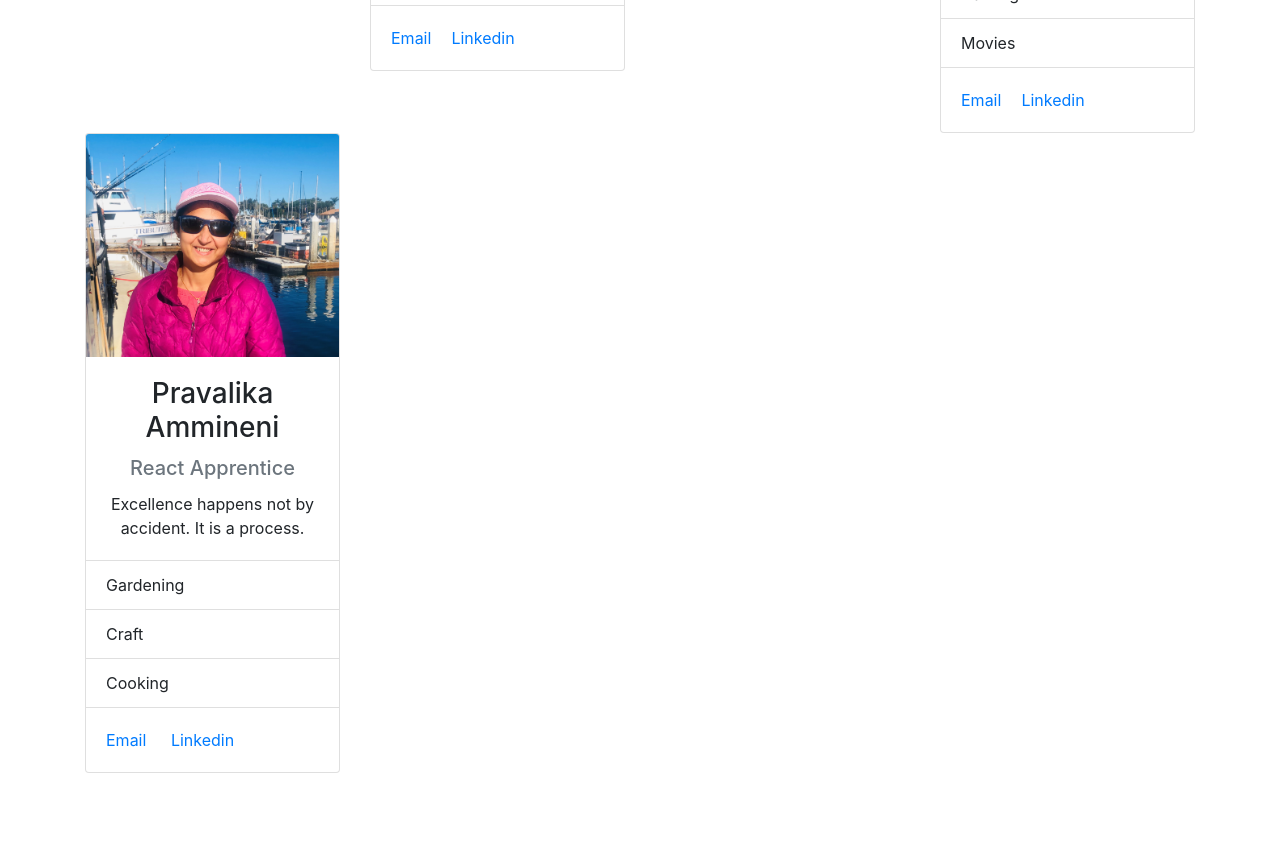
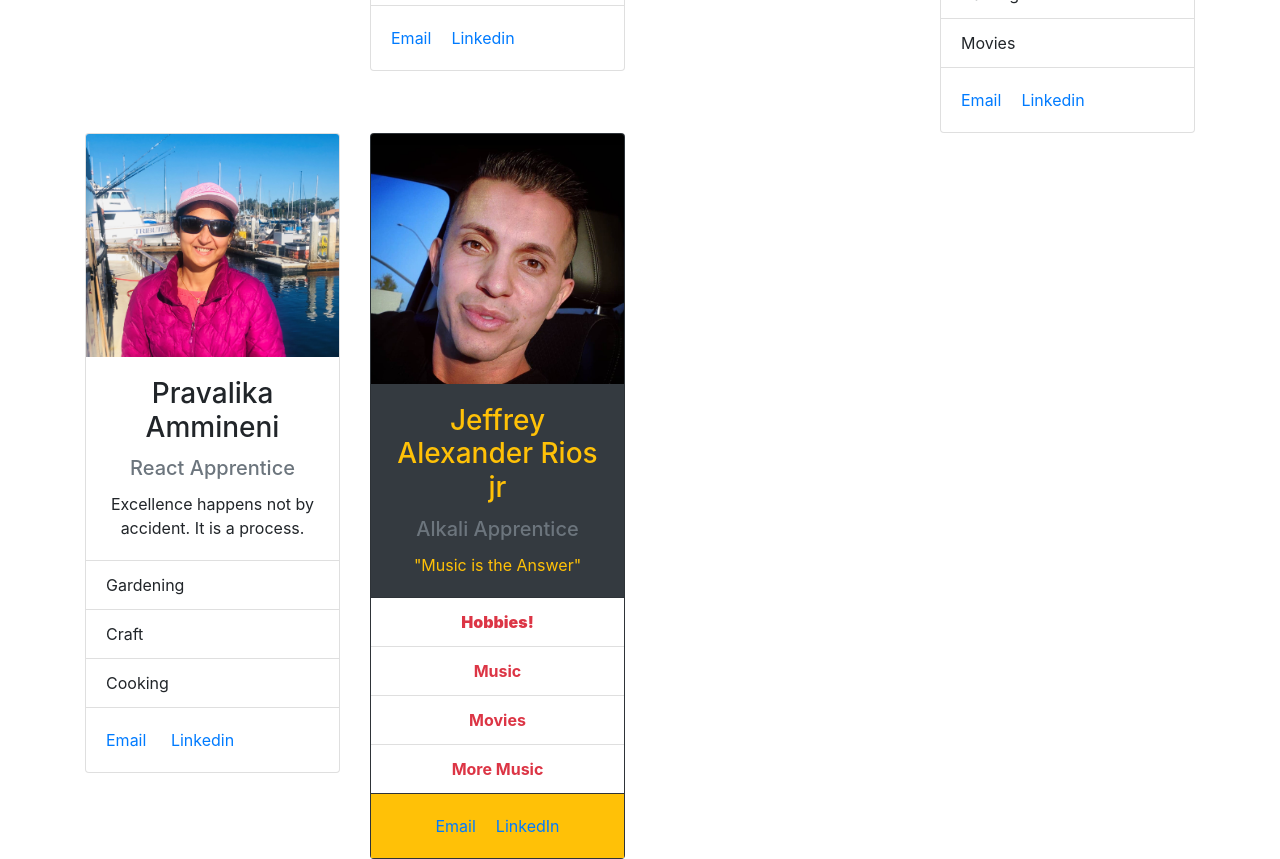
Before and after one commit to Alexg1021/testing-gitflow, a React (Create React App) app: page / in a window 1280 px wide. Shown: the part 1520-2379 px from the top of the page. Before the commit the page ends 2293 px from the top, so only its background shows below. Built offline with nearby package versions, Linux system fonts and the light colour scheme.

Commit message:
updated final profile

```diff
--- a/src/App.js
+++ b/src/App.js
@@ -7,6 +7,7 @@ import NikName from './components/nakiacallaway';
 import LudwinProfileComponent from './components/LudwinGranadosProfile';
 import PardeepProfile from './components/PardeepProfile';
 import Pravalika from './components/Pravalika';
+import JeffreyProfile from './components/JeffreyProfile';
 import './App.css';
 
 const App = () => {
@@ -51,6 +52,9 @@ const App = () => {
         <div className='col-sm-12 col-md-3'>
           <Pravalika />
         </div>
+        <div className='col-sm-12 col-md-3'>
+          <JeffreyProfile />
+        </div>
       </div>
     </div>
   );
```
